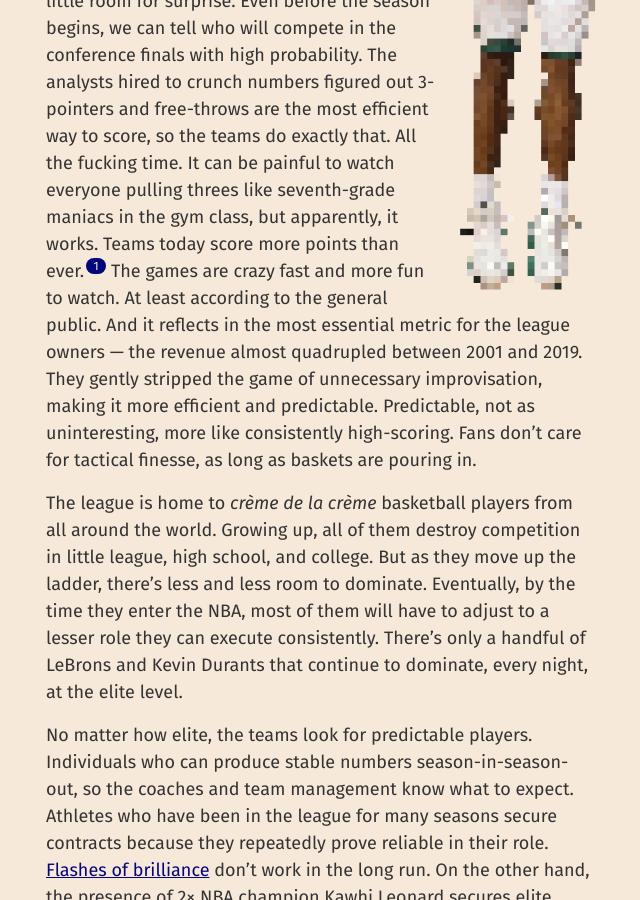
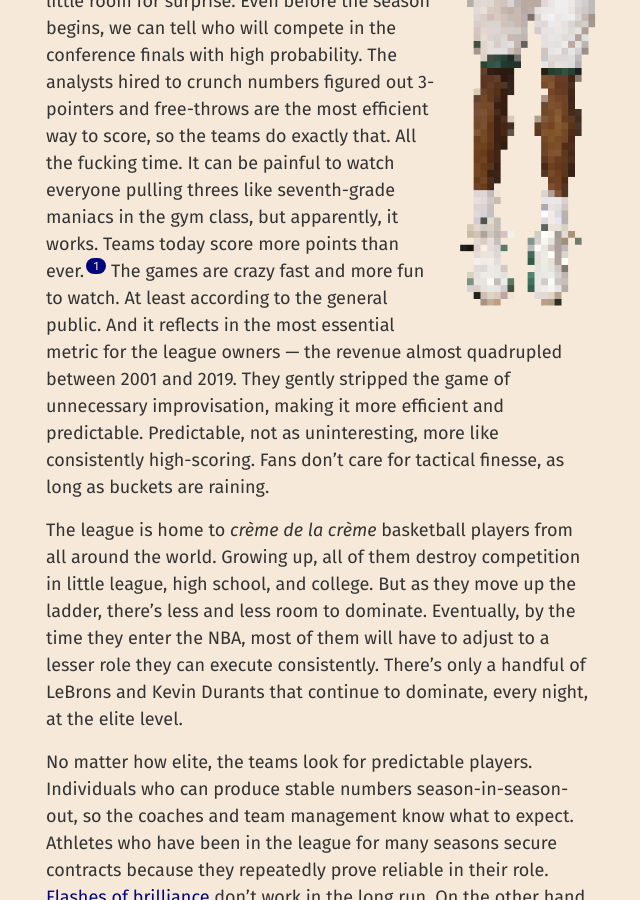
Before and after one commit to ropsii/ropsii.github.io, a Jekyll site: the page built from _posts/2021-01-02-predictability.markdown, in a window 1280 px wide and 900 px high, scrolled down 622 px. Shown: the whole window, without its empty margins (322-962 px from the left). Built offline with Jekyll 4.4.1, drawn with Linux system fonts in a browser that asks for light colours.

Commit message:
Update covers

```diff
--- a/_posts/2021-01-02-predictability.markdown
+++ b/_posts/2021-01-02-predictability.markdown
@@ -8,10 +8,10 @@
 image: /assets/cover-predictability.png
 ---
 
-<img class="fr ml3 nt4 nr6 nr5-m" width="200" height="790" src="{% link /assets/predictability-ray_allen.png %}" alt="Ray Allen shooting">
+<img class="fr ml3 nt3 nr6 nr5-m" width="200" height="790" src="{% link /assets/predictability-ray_allen.png %}" alt="Ray Allen shooting">
 NBA league has become one of the most successful sports products ever, partly thanks to perfecting the advanced statistical metrics to absurd detail. Heavy use of computer statistics entered American professional sports in the early 2000s, first in baseball and later spread like a plague to other sports.
 
-Today, even the occasional basketball fans notice how much the game has changed in the last decade and a half. To a die-hard student of the game like myself, it often feels like someone ripped the soul out of the chest of basketball with pliers. The game strategy has become automatic. Players execute their preprogrammed roles, going in and coming off the game with minute precision. There’s very little room for surprise. Even before the season begins, we can tell who will compete in the conference finals with high probability. The analysts hired to crunch numbers figured out 3-pointers and free-throws are the most efficient way to score, so the teams do exactly that. All the fucking time. It can be painful to watch everyone pulling threes like seventh-grade maniacs in the gym class, but apparently, it works. Teams today score more points than ever.[^1] The games are crazy fast and more fun to watch. At least according to the general public. And it reflects in the most essential metric for the league owners — the revenue almost quadrupled between 2001 and 2019. They gently stripped the game of unnecessary improvisation, making it more efficient and predictable. Predictable, not as uninteresting, more like consistently high-scoring. Fans don’t care for tactical finesse, as long as baskets are pouring in.
+Today, even the occasional basketball fans notice how much the game has changed in the last decade and a half. To a die-hard student of the game like myself, it often feels like someone ripped the soul out of the chest of basketball with pliers. The game strategy has become automatic. Players execute their preprogrammed roles, going in and coming off the game with minute precision. There’s very little room for surprise. Even before the season begins, we can tell who will compete in the conference finals with high probability. The analysts hired to crunch numbers figured out 3-pointers and free-throws are the most efficient way to score, so the teams do exactly that. All the fucking time. It can be painful to watch everyone pulling threes like seventh-grade maniacs in the gym class, but apparently, it works. Teams today score more points than ever.[^1] The games are crazy fast and more fun to watch. At least according to the general public. And it reflects in the most essential metric for the league owners — the revenue almost quadrupled between 2001 and 2019. They gently stripped the game of unnecessary improvisation, making it more efficient and predictable. Predictable, not as uninteresting, more like consistently high-scoring. Fans don’t care for tactical finesse, as long as buckets are raining.
 
 The league is home to _crème de la crème_ basketball players from all around the world. Growing up, all of them destroy competition in little league, high school, and college. But as they move up the ladder, there’s less and less room to dominate. Eventually, by the time they enter the NBA, most of them will have to adjust to a lesser role they can execute consistently. There’s only a handful of LeBrons and Kevin Durants that continue to dominate, every night, at the elite level.
 
```
Also changed, not shown: assets/cover-friction.png, assets/cover-innovation.png, assets/cover-predictability.png (added), assets/cover-productivity.png, assets/site-image.png.
